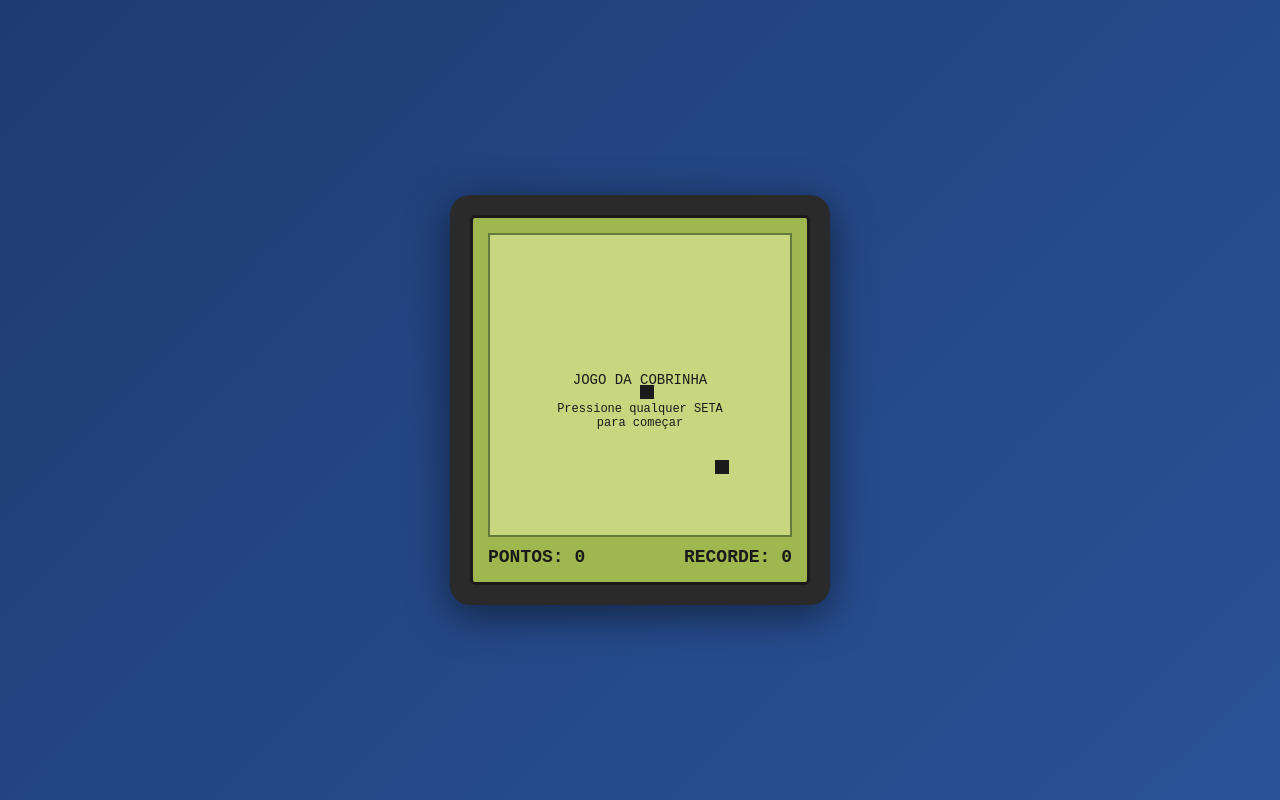
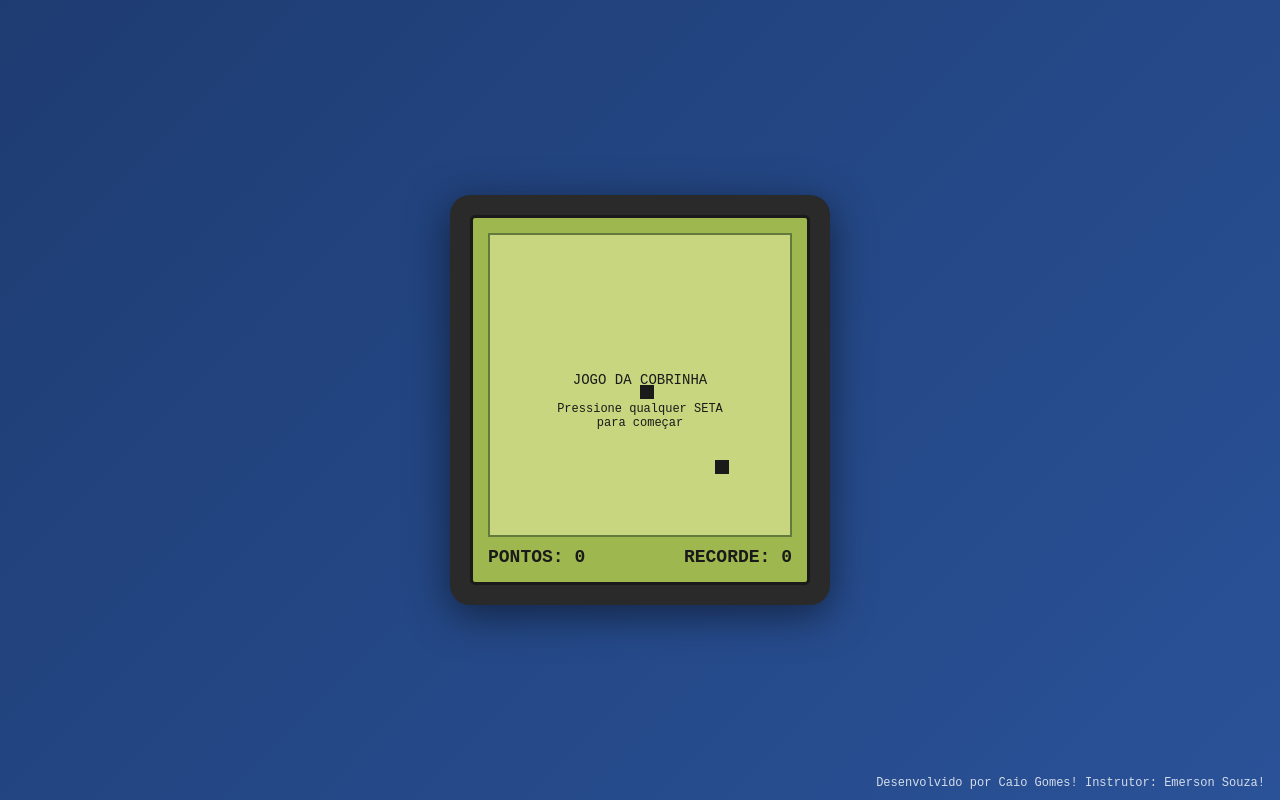
Before and after one commit to Caiox-pixel/Jogo-da-Cobrinha, a plain HTML site: page Jogo da Cobrinha]/index.html in a window 1280 px wide. Drawn offline with Linux system fonts and the light colour scheme.

Commit message:
Modificados*

```diff
--- a/Jogo da Cobrinha]/index.html
+++ b/Jogo da Cobrinha]/index.html
@@ -2,9 +2,9 @@
 <html lang="pt-BR">
 <head>
     <meta charset="UTF-8">
-    <meta name="viewport" content="largura=device-largura, escala-inicial=1.0">
+    <meta name="viewport" content="width=device-width, initial-scale=1.0">
     <link rel="stylesheet" href="style.css">
-    <title>Cobrinha Nokia</title>
+    <title>Jogo da Cobrinha</title>
 </head>
 <body>
     <section id="celular">
@@ -28,6 +28,9 @@
             </section>
         </article>
     </section>
-  <script src="script.js"></script>
+
+    <p id="creditos">Desenvolvido por Caio Gomes! Instrutor: Emerson Souza!</p>
+
+    <script src="script.js"></script>
 </body>
 </html>
--- a/Jogo da Cobrinha]/script.js
+++ b/Jogo da Cobrinha]/script.js
@@ -23,11 +23,11 @@
     ctx.fillStyle = '#c7d67f';
     ctx.fillRect(0, 0, canvas.width, canvas.height);
 
-            // Desenha a comida
+    // Desenha comida
     ctx.fillStyle = '#1a1a1a';
     ctx.fillRect(comida.x * tamanhoGrade, comida.y * tamanhoGrade, tamanhoGrade - 1, tamanhoGrade - 1);
 
-            // Desenha a cobrinha
+    // Desenha cobrinha
     ctx.fillStyle = '#1a1a1a';
     cobrinha.forEach(segmento => {
         ctx.fillRect(segmento.x * tamanhoGrade, segmento.y * tamanhoGrade, tamanhoGrade - 1, tamanhoGrade - 1);
@@ -39,21 +39,18 @@
 
     const cabeca = {x: cobrinha[0].x + dx, y: cobrinha[0].y + dy};
 
-            // Colisão com paredes
     if (cabeca.x < 0 || cabeca.x >= quantidadeBlocos || cabeca.y < 0 || cabeca.y >= quantidadeBlocos) {
         encerrarJogo();
         return;
     }
 
-            // Colisão com o próprio corpo
-            if (cobrinha.some(segmento => segmento.x === cabeca.x && segmento.y === cabeca.y)) {
+    if (cobrinha.some(seg => seg.x === cabeca.x && seg.y === cabeca.y)) {
         encerrarJogo();
         return;
     }
 
     cobrinha.unshift(cabeca);
 
-            // Comeu a comida
     if (cabeca.x === comida.x && cabeca.y === comida.y) {
         pontuacao++;
         pontuacaoElemento.textContent = pontuacao;
@@ -72,7 +69,7 @@
             x: Math.floor(Math.random() * quantidadeBlocos),
             y: Math.floor(Math.random() * quantidadeBlocos)
         };
-            } while (cobrinha.some(segmento => segmento.x === novaComida.x && segmento.y === novaComida.y));
+    } while (cobrinha.some(seg => seg.x === novaComida.x && seg.y === novaComida.y));
 
     comida = novaComida;
 }
--- a/Jogo da Cobrinha]/style.css
+++ b/Jogo da Cobrinha]/style.css
@@ -2,11 +2,12 @@
     margin: 0;
     padding: 0;
     display: flex;
-            justify-content: center;
-            align-items: center;
+    justify-content: center; /* Centraliza horizontalmente */
+    align-items: center;     /* Centraliza verticalmente */
     min-height: 100vh;
     background: linear-gradient(135deg, #1e3c72 0%, #2a5298 100%);
     font-family: 'Courier New', monospace;
+    position: relative; /* Necessário para posicionar o texto dos créditos */
 }
 
 #celular {
@@ -73,3 +74,14 @@
     color: #1a1a1a;
     font-size: 14px;
 }
+
+/* Créditos no canto inferior direito */
+#creditos {
+    color: white;
+    font-size: 12px;
+    position: absolute;
+    bottom: 10px;
+    right: 15px;
+    margin: 0;
+    opacity: 0.8;
+}
```
Lines whose indentation alone changed are shown as unchanged.
